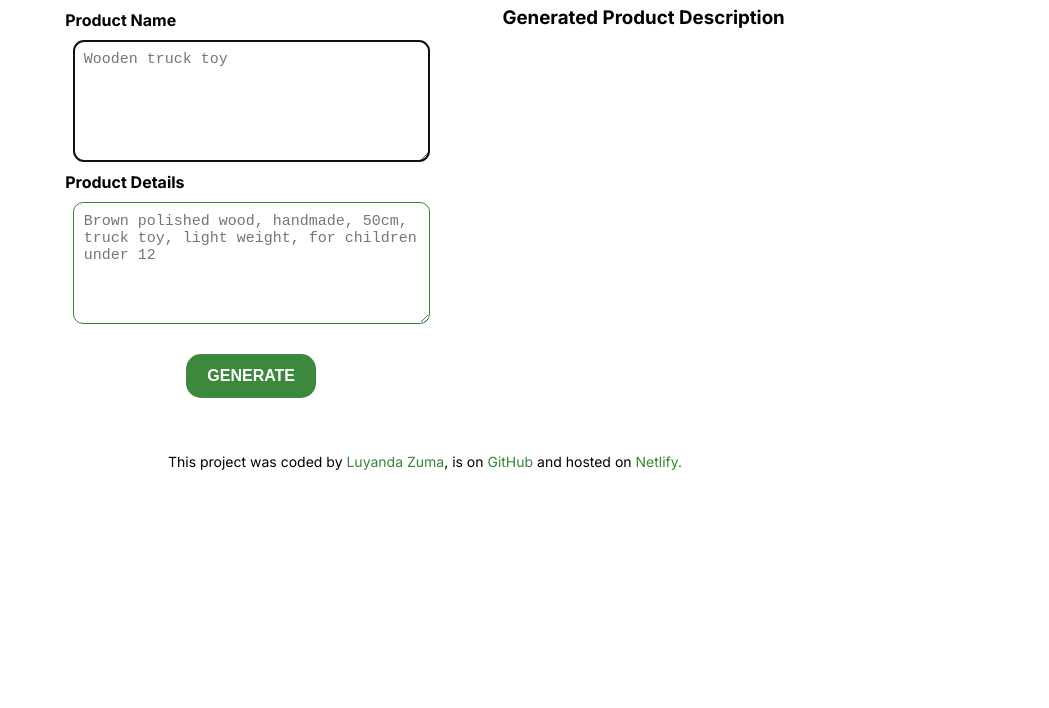
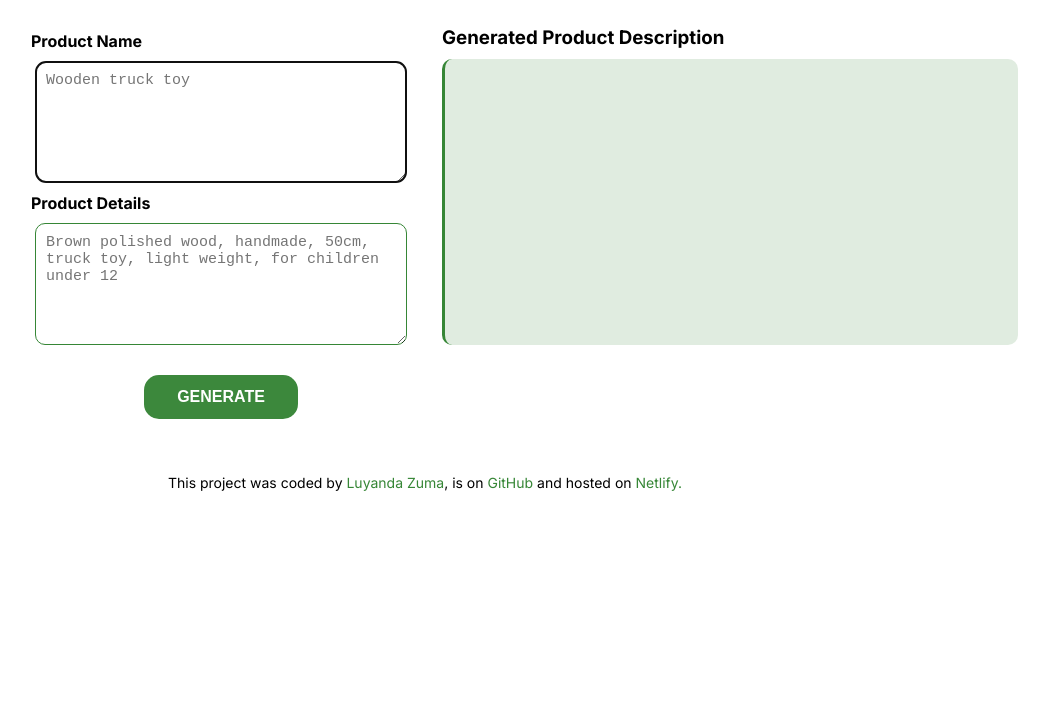
Before and after one commit to luyandazuma/AI-Product-Description-Generator, a plain HTML site: page index.html in a window 1280 px wide. Shown: the part 92-800 px from the top of the page, without its empty margins (215-1264 px from the left). Drawn offline with nearby package versions, Linux system fonts and the light colour scheme.

Commit message:
Updated index.html and index.js files

```diff
--- a/src/index.js
+++ b/src/index.js
@@ -10,8 +10,8 @@ function callApi(event) {
   let userProductDetails = document.querySelector(
     "#user-instructions-product-details"
   );
-  let prompt = `Generate a product description about ${userProductName.value} `;
-  let context = `Use the provided product details ${userProductDetails.value} to create an attractive and concise 100 words product description.`;
+  let prompt = `Generate a product description about ${userProductName.value} with a word count between 80 to 100 words.`;
+  let context = `Use the provided product details ${userProductDetails.value} to create an attractive and concise product description.`;
   let apiUrl = `https://api.shecodes.io/ai/v1/generate?prompt=${prompt}&context=${context}&key=a3f9ff86f4t0ab9cbe395o06803b6fc9`;
   axios.get(apiUrl).then(generateDescription);
 }
--- a/src/styles.css
+++ b/src/styles.css
@@ -8,6 +8,12 @@ body {
 
 h1 {
   text-align: center;
+  font-size: 40px;
+}
+
+h3 {
+  margin-bottom: 0;
+  text-align: left;
 }
 
 .container {
@@ -31,7 +37,7 @@ h1 {
 .product-details {
   display: block;
   text-align: left;
-  margin: 10px auto;
+  margin: 10px 35px;
   width: 350px;
   max-width: 90%;
   height: 100px;
@@ -48,13 +54,17 @@ h1 {
 }
 
 .generated-description p {
-  line-height: 1.5;
+  line-height: 1.8;
   font-size: 16px;
-  padding: 0px 10px auto;
-  margin-left: 15px;
+  text-align: left;
+  padding: 8px;
+  margin-top: 10px;
   border-left: 3px solid #368636;
   border-radius: 10px;
-  background-color: #cdddcd;
+  background-color: #e0ece0;
+  width: 600px;
+  max-width: 90%;
+  height: 270px;
 }
 
 .button {
```
